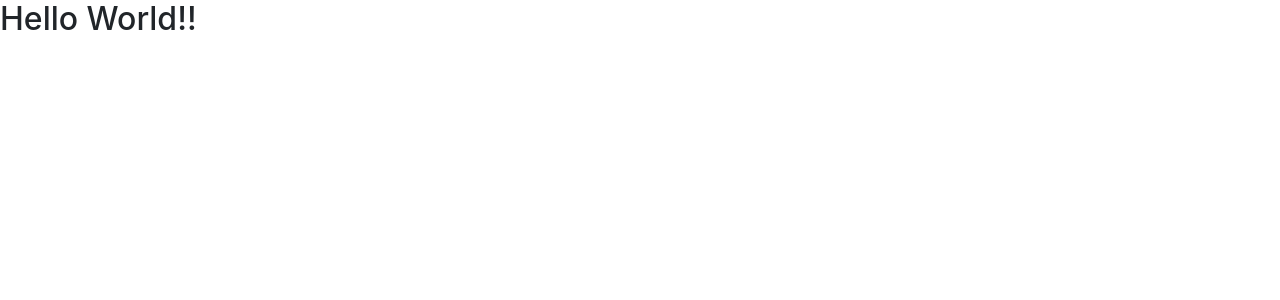
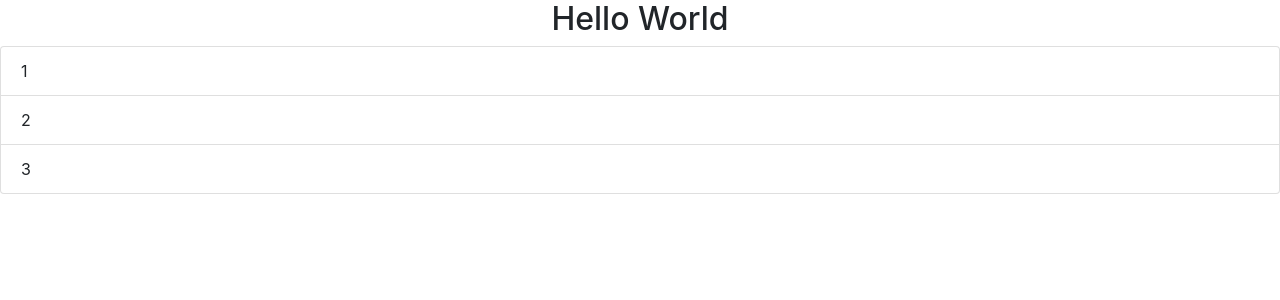
Before and after one commit to SMU-DB-GUI-Foogle/Foogle, a React (Create React App) app in the folder frontend/: page / in a window 1280 px wide. Shown: the top 300 px of the page. Built offline with nearby package versions, Linux system fonts and the light colour scheme.

Commit message:
Added basic pages used for lab demo

```diff
--- a/frontend/src/App.jsx
+++ b/frontend/src/App.jsx
@@ -1,11 +1,12 @@
 import React, { Component } from 'react';
 import './App.css';
+import { Login } from './Login';
 
 class App extends Component{
   render() {
     return (
       <>
-        <h2>Hello World!!</h2>
+        <Login />
       </>
     );
   }
--- /dev/null
+++ b/frontend/src/Login/Login.jsx
@@ -0,0 +1,14 @@
+import React from 'react';
+
+export class Login extends React.Component {
+    render() {
+        return <>
+            <h2 className="panel text-center ">Hello World</h2>
+            <ul className="list-group">
+                <li className="list-group-item">1</li>
+                <li className="list-group-item">2</li>
+                <li className="list-group-item">3</li>
+            </ul>
+        </>
+    }
+}
--- /dev/null
+++ b/frontend/src/Login/index.js
@@ -0,0 +1 @@
+export * from './Login'
```
Also changed, not shown: frontend/public/logo192.png (deleted), frontend/public/logo512.png (deleted), frontend/public/robots.txt (deleted).
